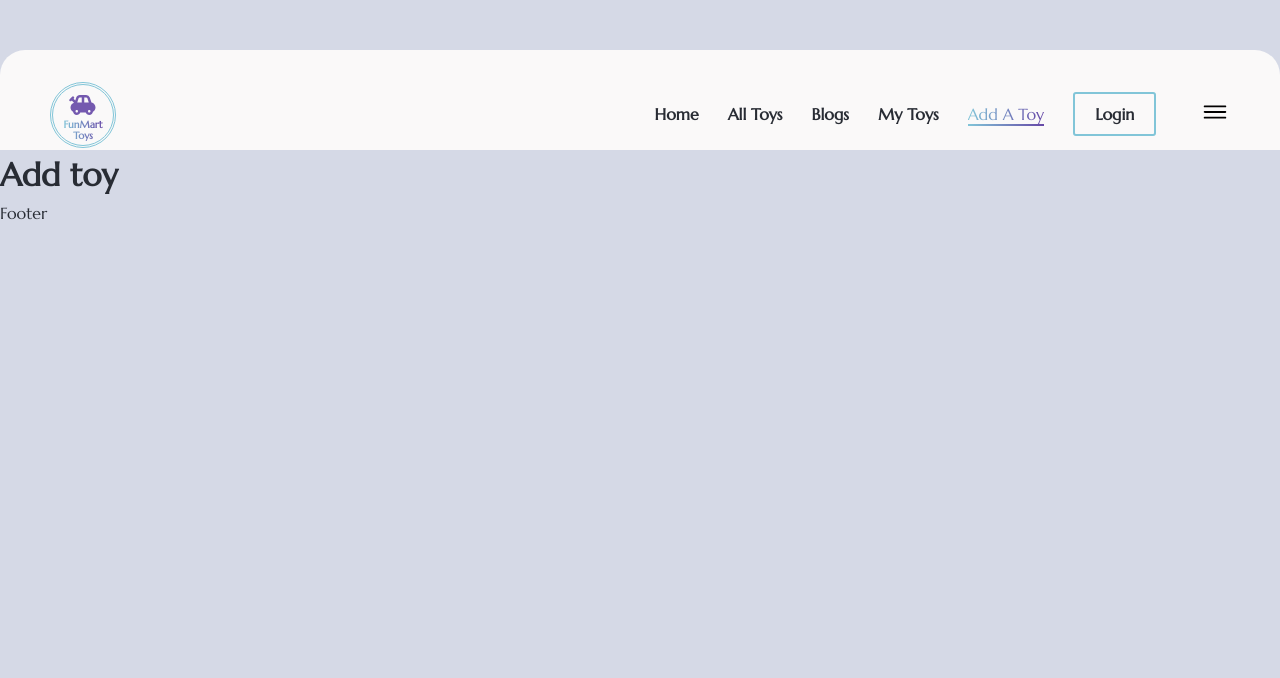
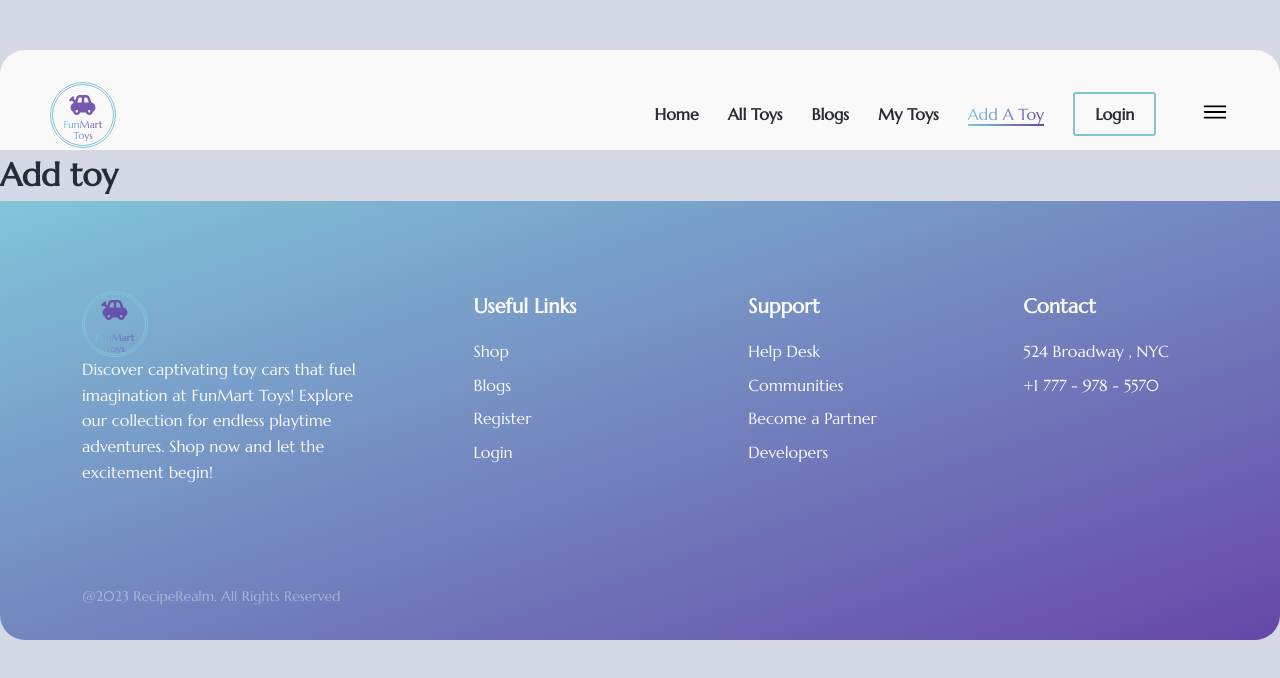
Before and after one commit to abhijitmondall/FunMart-Toys-Client-Side, a React (Vite) app: page /addToy in a window 1280 px wide. Shown: the top 678 px of the page. Built offline with nearby package versions, Linux system fonts and the light colour scheme; no server answers.

Commit message:
Footer Added

```diff
--- a/src/components/Footer/Footer.jsx
+++ b/src/components/Footer/Footer.jsx
@@ -1,8 +1,58 @@
+import { Link } from "react-router-dom";
+import Styles from "./Footer.module.scss";
+import Logo from "../Logo/Logo";
+
 const Footer = () => {
   return (
-    <footer>
-      <dir>Footer</dir>
-    </footer>
+    <>
+      <footer className={`${Styles["footer"]} container`}>
+        <section className={`${Styles["footer__container"]}`}>
+          <div className={`${Styles["footer__wrap"]}`}>
+            <div className={Styles["footer__info"]}>
+              <Logo />
+
+              <p>
+                Discover captivating toy cars that fuel imagination at FunMart
+                Toys! Explore our collection for endless playtime adventures.
+                Shop now and let the excitement begin!
+              </p>
+            </div>
+            <div className={Styles["footer__info"]}>
+              <h5>Useful Links</h5>
+
+              <span>
+                <Link to="/allToys">Shop</Link>
+              </span>
+              <span>
+                <Link to="/blogs">Blogs</Link>
+              </span>
+              <span>
+                <Link to="/register">Register</Link>
+              </span>
+              <span>
+                <Link to="/login">Login</Link>
+              </span>
+            </div>
+
+            <div className={Styles["footer__info"]}>
+              <h5>Support</h5>
+              <span>Help Desk</span>
+              <span>Communities</span>
+              <span>Become a Partner</span>
+              <span>Developers</span>
+            </div>
+            <div className={Styles["footer__info"]}>
+              <h5>Contact</h5>
+              <span>524 Broadway , NYC</span>
+              <span>+1 777 - 978 - 5570</span>
+            </div>
+          </div>
+          <div className={Styles["footer__text"]}>
+            <p>@2023 RecipeRealm. All Rights Reserved</p>
+          </div>
+        </section>
+      </footer>
+    </>
   );
 };
 
--- /dev/null
+++ b/src/components/Footer/Footer.module.scss
@@ -0,0 +1,66 @@
+@use "./../../sass/abstracts/mixins";
+
+.footer {
+  @include mixins.bg-linear-gradient;
+  border-bottom-left-radius: var(--radius-1x);
+  border-bottom-right-radius: var(--radius-1x);
+
+  &__container {
+    color: var(--color-grey-light-1);
+    padding: 3.2rem;
+    border-bottom-left-radius: var(--radius-1x);
+    border-bottom-right-radius: var(--radius-1x);
+    margin-bottom: 15rem;
+    padding-top: 9rem;
+  }
+
+  &__wrap {
+    display: grid;
+    grid-template-columns: 2fr repeat(3, 1.2fr);
+    grid-gap: 10rem;
+    justify-content: center;
+    align-items: start;
+    border-bottom: 1px solid var(--color-secondary-light);
+
+    @media (max-width: 62.5em) {
+      grid-template-columns: 2fr repeat(2, 1.2fr);
+      grid-gap: 6rem;
+    }
+
+    @media (max-width: 43.75em) {
+      grid-template-columns: 1fr;
+      grid-gap: 2.4rem;
+    }
+  }
+
+  &__info {
+    padding-bottom: 5rem;
+
+    h5 {
+      font-size: var(--text-h5);
+      font-weight: 600;
+      margin-bottom: 1.6rem;
+    }
+
+    span {
+      display: block;
+      margin-bottom: 0.8rem;
+
+      a {
+        color: inherit;
+        text-decoration: none;
+      }
+    }
+  }
+
+  &__img {
+    height: 2.4rem;
+    margin-top: 1.6rem;
+  }
+
+  &__text {
+    font-size: 1.4rem;
+    color: rgba(255, 255, 255, 0.4);
+    margin-top: 5rem;
+  }
+}
--- a/src/components/Logo/Logo.jsx
+++ b/src/components/Logo/Logo.jsx
@@ -8,7 +8,7 @@ const Logo = () => {
         <span className={Styles["header__logo"]}>
           <MdToys />
         </span>
-        <h3 className={Styles["header__logo-text"]}>FunMart Toys</h3>
+        <p className={Styles["header__logo-text"]}>FunMart Toys</p>
       </div>
     </>
   );
--- a/src/sass/base/_utilities.scss
+++ b/src/sass/base/_utilities.scss
@@ -85,17 +85,16 @@
   grid-template-columns: 1fr;
 }
 
-// Swiper
-
+// Swiper Slider
 .swiper {
   width: 100%;
-  padding-top: 50px;
-  padding-bottom: 50px;
+  padding-top: 5rem;
+  padding-bottom: 5rem;
 }
 
 .swiper-slide {
   background-position: center;
   background-size: cover;
-  width: 300px;
-  height: 300px;
+  width: 30rem;
+  height: 30rem;
 }
```
